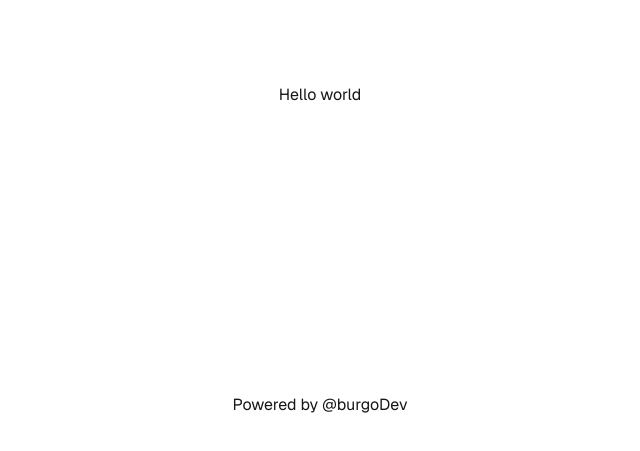
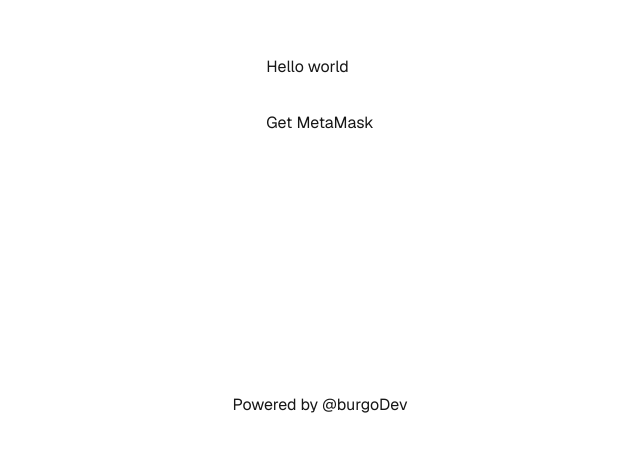
Before and after one commit to burgodev/web3-js-metamask-app, a Next.js app: page / in a window 1280 px wide. Shown: the part 305-756 px from the top of the page, without its empty margins (320-960 px from the left). Built offline with nearby package versions, Linux system fonts and the light colour scheme.

Commit message:
feat: metamask login

```diff
--- /dev/null
+++ b/app/metamask/metaMaskService.ts
@@ -0,0 +1,25 @@
+import Web3 from "web3";
+
+const getMetaMaskProvider = async () => {
+  if (!window.ethereum) {
+    throw new Error("MetaMask not found!");
+  }
+
+  const web3 = new Web3(window.ethereum);
+
+  try {
+    const accounts = await web3.eth.requestAccounts();
+
+    if (!accounts || !accounts.length) {
+      throw new Error("Permission required!");
+    }
+
+    console.log("accounts", accounts);
+  } catch (e) {
+    alert(e.message);
+  }
+
+  return web3;
+};
+
+export default getMetaMaskProvider;
--- a/app/page.tsx
+++ b/app/page.tsx
@@ -1,10 +1,11 @@
-"use client";
+import getMetaMaskProvider from "./metamask/metaMaskService";
 
 export default function Home() {
   return (
     <div className="grid grid-rows-[20px_1fr_20px] items-center justify-items-center min-h-screen p-8 pb-20 gap-16 sm:p-20 font-[family-name:var(--font-geist-sans)]">
       <main className="flex flex-col gap-8 row-start-2 items-center sm:items-start">
         <h1>Hello world</h1>
+        <button onClick={() => getMetaMaskProvider()}>Get MetaMask</button>
       </main>
       <footer className="row-start-3 flex gap-6 flex-wrap items-center justify-center">
         <p>Powered by @burgoDev</p>
```
